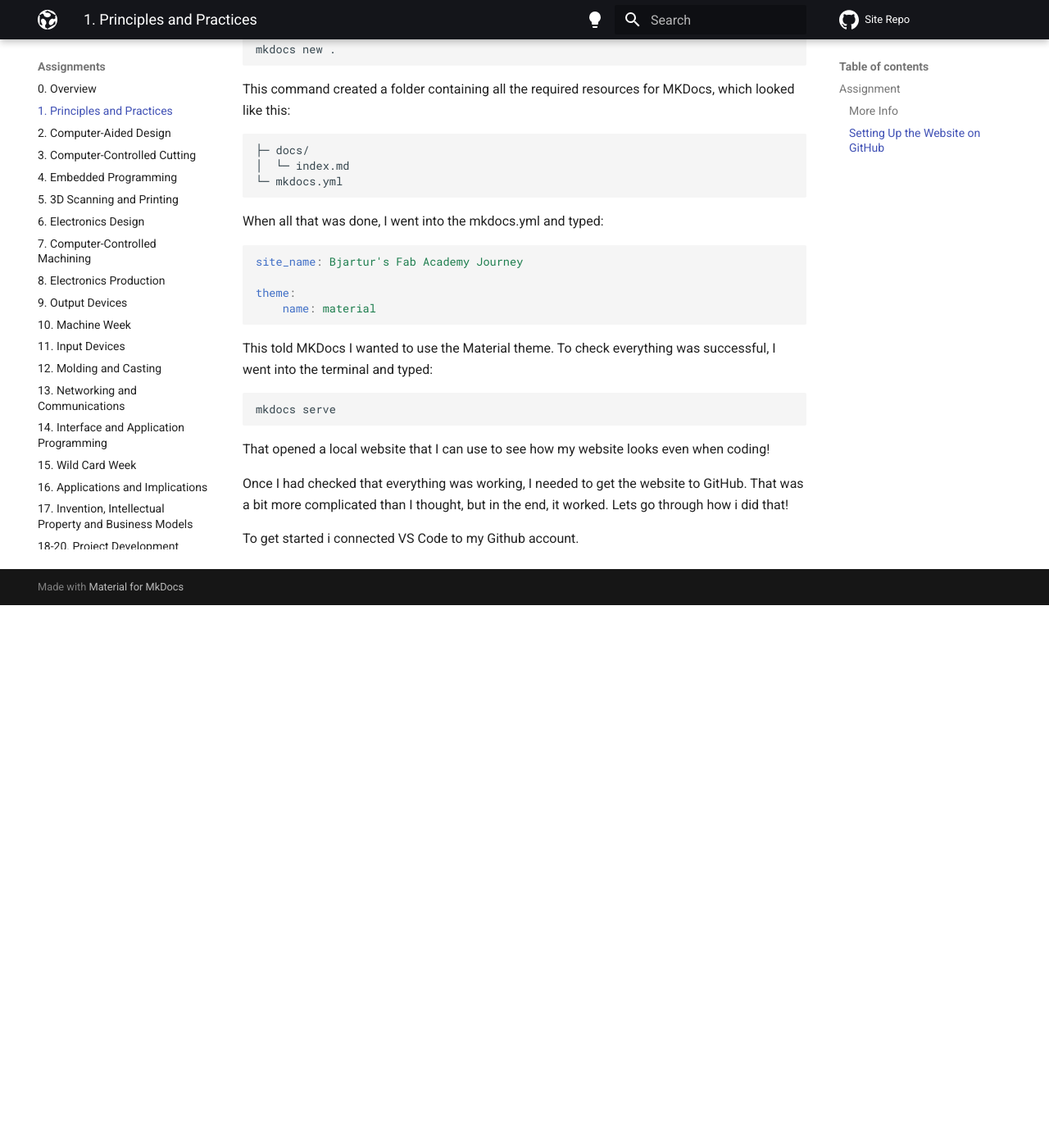
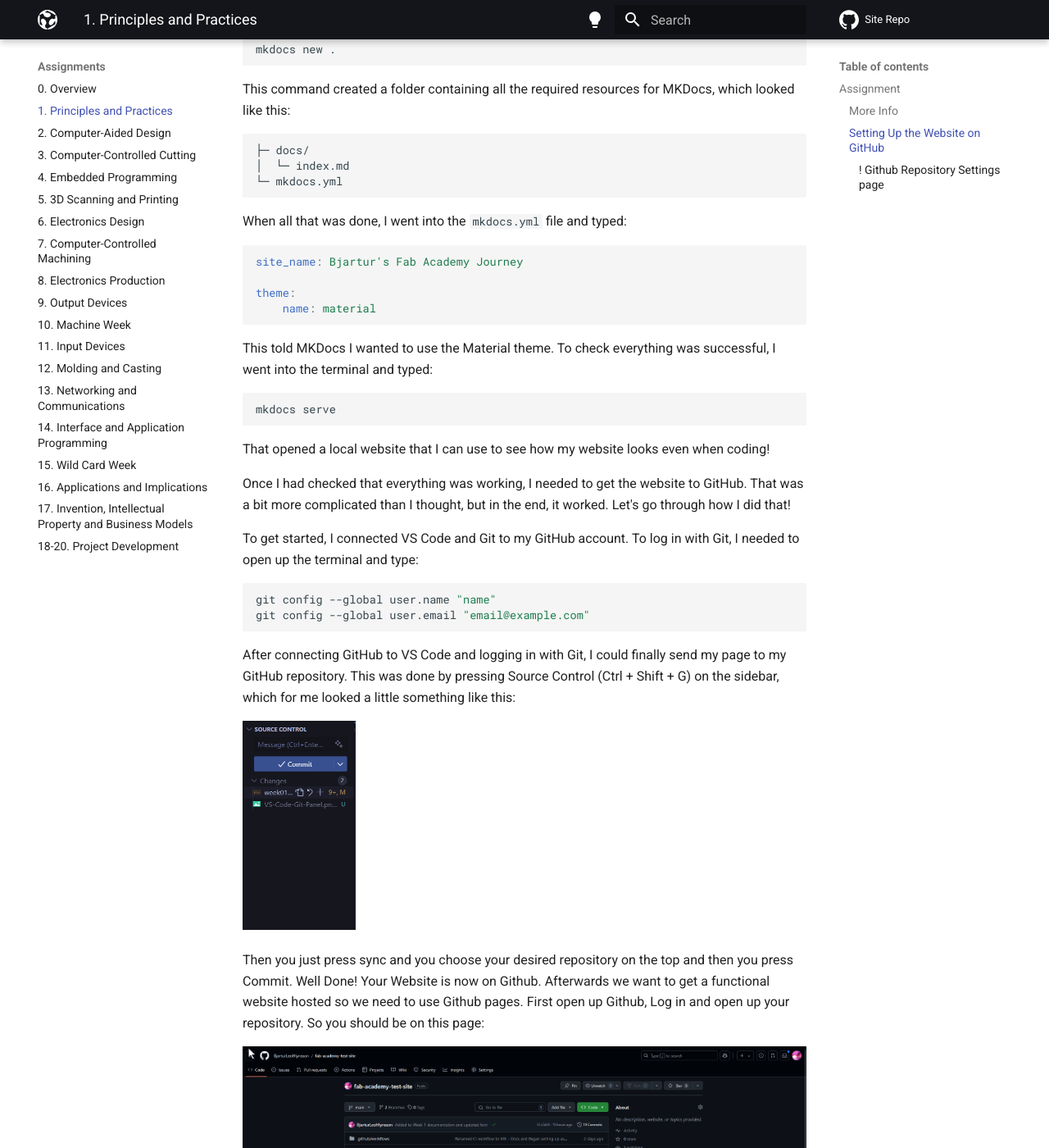
Before and after one commit to BjarturLeoHlynsson/fab-academy-site, an MkDocs documentation site: the page built from docs/assignments/week01.md, in a window 1280 px wide and 1400 px high, scrolled down 980 px. Shown: the whole window at 82% size. Built offline with MkDocs 1.6.1 and Material for MkDocs 9.7.7, drawn with Linux system fonts in a browser that asks for light colours; comment, search, counter and statistics services are not loaded; before the commit the page ends 1718 px from its top, so only the background shows below that; some of the changed text lies outside the part shown.

Commit message:
Updated MK-Docs workflow and added to Week 1 documentation

````diff
--- a/docs/assignments/week01.md
+++ b/docs/assignments/week01.md
@@ -22,11 +22,11 @@
 After installing these tools, I created a repository on [GitHub](https://github.com/) to store my project and host the website using GitHub Pages. On my machine, I created a folder named 'Code' on my C: drive. Within the 'Code' folder, I created a subfolder to store the website files during development.
 
 After completing the setup, I opened VS Code, navigated to the 'Code' folder, and selected my project folder. Next, I needed to install MkDocs, so I opened the terminal and typed:
-```
+```bash
 pip install mkdocs-material
 ```
 This command installed all the necessary dependencies. Afterwards, I typed:
-```
+```bash
 mkdocs new .
 ```
 This command created a folder containing all the required resources for MKDocs, which looked like this:
@@ -36,7 +36,7 @@
 │  └─ index.md
 └─ mkdocs.yml
 ```
-When all that was done, I went into the mkdocs.yml and typed:
+When all that was done, I went into the `mkdocs.yml` file and typed:
 ```yaml
 site_name: Bjartur's Fab Academy Journey
 
@@ -45,11 +45,98 @@
 ```
 This told MKDocs I wanted to use the Material theme. To check everything was successful, I went into the terminal and typed:
 
-```
+```bash
 mkdocs serve
 ```
 That opened a local website that I can use to see how my website looks even when coding!
 
-Once I had checked that everything was working, I needed to get the website to GitHub. That was a bit more complicated than I thought, but in the end, it worked. Lets go through how i did that!
+Once I had checked that everything was working, I needed to get the website to GitHub. That was a bit more complicated than I thought, but in the end, it worked. Let's go through how I did that!
 
-To get started i connected VS Code to my Github account.
+To get started, I connected VS Code and Git to my GitHub account. To log in with Git, I needed to open up the terminal and type:
+
+```bash
+git config --global user.name "name"
+git config --global user.email "email@example.com"
+```
+
+After connecting GitHub to VS Code and logging in with Git, I could finally send my page to my GitHub repository. This was done by pressing Source Control (Ctrl + Shift + G) on the sidebar, which for me looked a little something like this:
+
+![Source Control](../images/VS-Code-Git-Panel.png){: style="width:20%"}
+
+Then you just press sync and you choose your desired repository on the top and then you press Commit. Well Done! Your Website is now on Github. Afterwards we want to get a functional website hosted so we need to use Github pages. First open up Github, Log in and open up your repository. So you should be on this page:
+
+![Github Repository Main Page](../images/Github-Repo.png){:style="width:100%"}
+
+Then on the top bar open up Actions:
+
+(INSERT HERE ACTIONS TUTORIAL IMAGES!!)
+
+```yaml
+name: MK-Docs
+on:
+  push:
+    branches:
+      - master
+      - main
+permissions:
+  contents: write
+jobs:
+  deploy:
+    runs-on: ubuntu-latest
+    steps:
+      - uses: actions/checkout@v4
+      - name: Configure Git Credentials
+        run: |
+          git config user.name github-actions[bot]
+          git config user.email 41898282+github-actions[bot]@users.noreply.github.com
+      - uses: actions/setup-python@v5
+        with:
+          python-version: 3.x
+      - run: echo "cache_id=$(date --utc '+%V')" >> $GITHUB_ENV
+      - uses: actions/cache@v4
+        with:
+          key: mkdocs-material-${{ env.cache_id }}
+          path: .cache
+          restore-keys: |
+            mkdocs-material-
+      - run: pip install mkdocs-material
+      - run: mkdocs gh-deploy --force```
+```
+
+
+
+
+
+
+
+
+
+
+
+
+
+
+
+
+
+
+
+
+
+
+
+
+
+
+
+
+
+
+
+
+
+
+
+
+
+#####! [Github Repository Settings page](../images/Github-Repo-Settings.png){:style="width:100%"}
````
Also changed, not shown: docs/images/Github-Repo-Settings.png (added), docs/images/Github-Repo.png (added), docs/images/VS-Code-Git-Panel.png (added), 1 other file.
